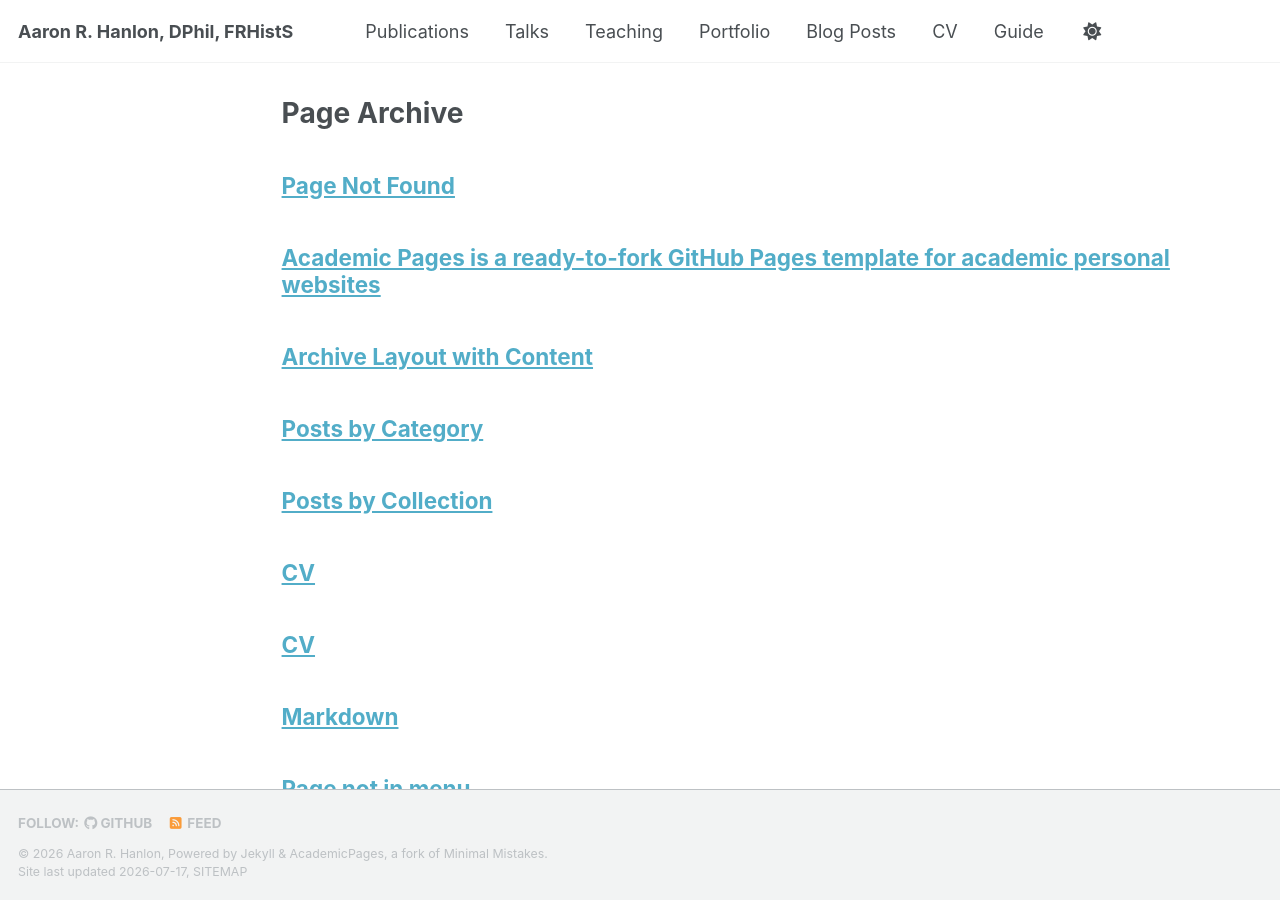
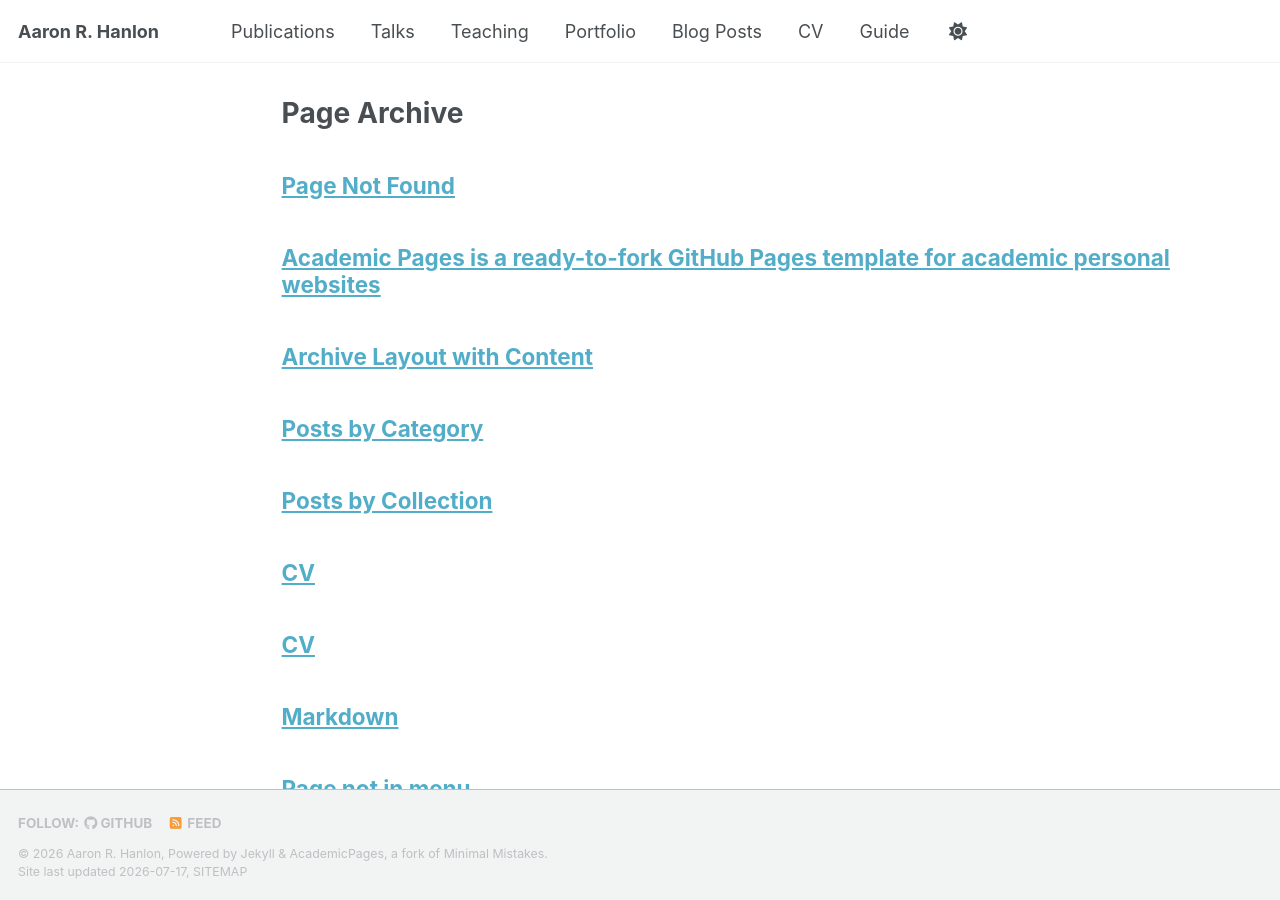
Before and after one commit to arhanlon/arhanlon.github.io, a Jekyll site: the page built from _pages/page-archive.html, in a window 1280 px wide and 900 px high. Built offline with Jekyll 4.4.1, drawn with Linux system fonts in a browser that asks for light colours; a style sheet for code colours, icons or effects is not loaded.

Commit message:
Update _config.yml

```diff
--- a/_config.yml
+++ b/_config.yml
@@ -9,7 +9,7 @@
 # Basic Site Settings
 locale                   : "en-US"
 site_theme               : "default" # The available themes options are "default", "air", "sunrise", "mint", "dirt" and "contrast"
-title                    : "Aaron R. Hanlon, DPhil, FRHistS"
+title                    : "Aaron R. Hanlon"
 title_separator          : "-"
 name                     : &name "Aaron R. Hanlon"
 description              : &description "Aaron R. Hanlon's website"   # Update this with a general description of your site, this is the default if not overridden by a page
@@ -24,7 +24,7 @@ repository               : "arhanlon/arhanlon.github.io"
 author:
   # Biographic information
   avatar           : "headshot.jpg"
-  name             : "Aaron R. Hanlon"
+  name             : "Aaron R. Hanlon, DPhil, FRHistS"
   bio              : "NEH / Class of 1940 Distinguished Associate Professor of the Humanities, English"
   employer         : "Colby College"
   uri              : "https://aaronrhanlon.com"
```
